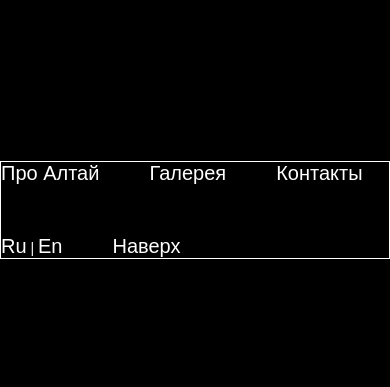
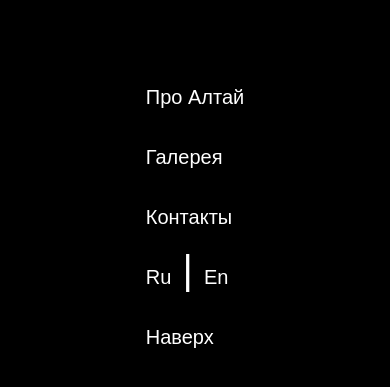
Before and after one commit to fazylovMihail/On-Altay-Motay, a plain HTML site: page index.html in a window 390 px wide. Shown: the part 703-1090 px from the top of the page. Drawn offline with Linux system fonts and the light colour scheme.

Commit message:
испhавление "Стииииль" ошибок в css

```diff
--- a/style.css
+++ b/style.css
@@ -127,9 +127,7 @@ body {
 .footer__nav {
     list-style-type: none;
     display: flex;
-    flex-wrap: wrap;
     gap: 50px;
-    border: 1px solid white;
 }
 
 /* Напиши код ниже */
@@ -152,3 +150,11 @@ body {
         display: none;
     }
 }
+@media screen and (max-width: 750px) {
+    .footer__nav {
+        flex-direction: column;
+        gap: 20px;
+        font-size: 40px;
+        line-height: 1;
+    }
+}
```
